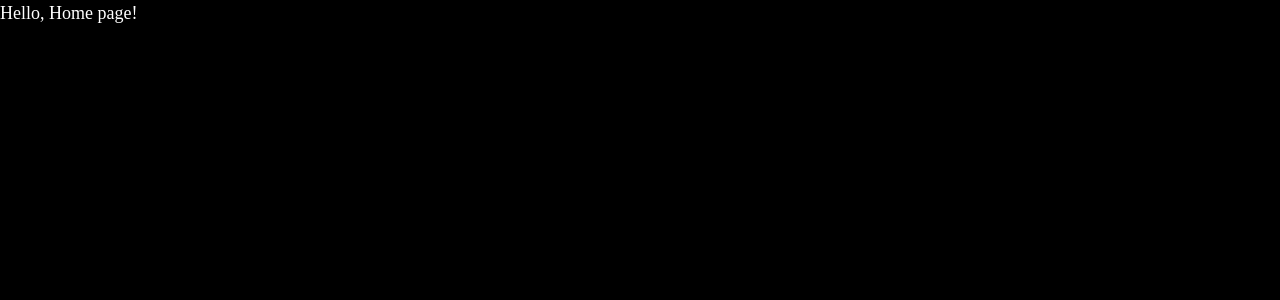
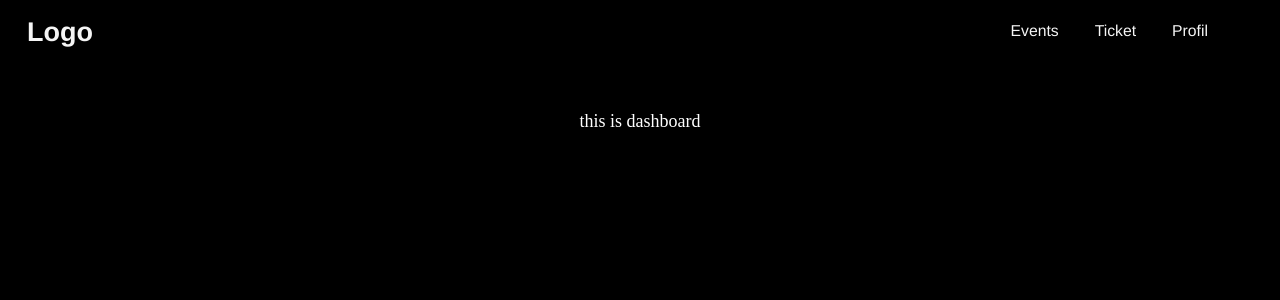
Before and after one commit to Nutstothemoo/HonoD-Front, a Next.js app: page /dashboard in a window 1280 px wide. Shown: the top 300 px of the page. Built offline with nearby package versions, Linux system fonts and the light colour scheme.

Commit message:
add routing

```diff
--- a/src/app/dashboard/events/page.tsx
+++ b/src/app/dashboard/events/page.tsx
@@ -0,0 +1,35 @@
+import React, { useEffect, useState } from 'react';
+import axios from 'axios';
+import EventCard from '@/components/EventCard';
+
+interface Event {
+  id: number;
+
+}
+
+function Events() {
+  const [events, setEvents] = useState<Event[]>([]);
+
+  useEffect(() => {
+    const fetchEvents = async () => {
+      try {
+        const response = await axios.get('URL_DE_VOTRE_API');
+        setEvents(response.data);
+      } catch (error) {
+        console.error('Erreur lors de la récupération des événements:', error);
+      }
+    };
+
+    fetchEvents();
+  }, []);
+
+  return (
+    <section>
+      {events.map((event) => (
+        <EventCard key={event.id} event={event} />
+      ))}
+    </section>
+  );
+}
+
+export default Events;
--- /dev/null
+++ b/src/app/dashboard/layout.tsx
@@ -0,0 +1,16 @@
+import Navbar from "@/components/NavBar"
+
+export default function DashboardLayout({
+  children,
+}: {
+  children: React.ReactNode
+}) {
+  return (
+    <>
+      <Navbar />
+      <main className="flex min-h-screen flex-col items-center justify-between p-24">
+        {children}
+      </main>
+    </>
+  )
+}
--- a/src/app/dashboard/page.tsx
+++ b/src/app/dashboard/page.tsx
@@ -1,4 +1,10 @@
 // `app/page.tsx` is the UI for the `/` URL
+import Navbar from "@/components/NavBar"
+
 export default function DashBoard() {
-  return <h1>Hello, Home page!</h1>
+  return (
+    <>
+    <div>this is dashboard</div>
+    </>
+  );
 }
--- /dev/null
+++ b/src/app/dashboard/profil/page.tsx
@@ -0,0 +1,9 @@
+import React from 'react'
+
+function profil() {
+  return (
+    <section>profil</section>
+  )
+}
+
+export default profil
--- /dev/null
+++ b/src/app/dashboard/ticket/page.tsx
@@ -0,0 +1,9 @@
+import React from 'react'
+
+function ticketSection() {
+  return (
+    <section>ticketSection</section>
+  )
+}
+
+export default ticketSection
--- a/src/app/page.tsx
+++ b/src/app/page.tsx
@@ -1,5 +1,4 @@
 import RevolutionaryTicketSection from '@/components/hero.client';
-
 
 export default function Start() {
   return (
--- /dev/null
+++ b/src/components/EventCard.tsx
@@ -0,0 +1,23 @@
+import React from 'react';
+import Image from 'next/image';
+
+interface EventCardProps {
+  event: {
+    id: string;
+    thumbnailUrl: string;
+    name: string;
+    description: string;
+  };
+}
+
+const EventCard: React.FC<EventCardProps> = ({ event }) => {
+  return (
+    <div key={event.id}>
+      <Image src={event.thumbnailUrl} alt={event.name} width={500} height={300} />
+      <h2>{event.name}</h2>
+      <p>{event.description}</p>
+    </div>
+  );
+};
+
+export default EventCard;
--- a/src/components/LoginForm.tsx
+++ b/src/components/LoginForm.tsx
@@ -1,12 +1,10 @@
 import React, { useEffect, useState } from 'react';
 import { token } from '../utils/token';
-import { useRouter } from 'next/router'
+import { useRouter } from 'next/navigation'
 import { useFormik } from 'formik'
 import * as Yup from 'yup'
 import { setCookie } from 'nookies';
 import axios from 'axios';
-
-
 
 interface LoginFormProps {
   onFormSubmit: (username: string, password: string) => any;
@@ -22,9 +20,9 @@ function LoginForm({ onFormSubmit }: LoginFormProps)  {
     if (token) {
       router.push('/dashboard')
     }
-  }, [])
+  }, [router])
 
- const formik = useFormik({
+  const formik = useFormik({
     initialValues: {
       username: '',
       password: '',
@@ -45,11 +43,11 @@ function LoginForm({ onFormSubmit }: LoginFormProps)  {
         setCookie(null, 'auth-token', auth_token, {
           path: '/',
           sameSite: 'strict',
-          maxAge: 3 * 24 * 60 * 60, // expires in 3 days
+          maxAge: 3 * 24 * 60 * 60,
         });
 
         setSuccess('Logged in successfully!');
-        router.push('/dashboard', undefined, { shallow: true });
+        router.push('/dashboard', undefined);
       } catch (error :any) {
         if (error.response) {
           const { non_field_errors: requestError } = error.response.data;
@@ -94,6 +92,7 @@ function LoginForm({ onFormSubmit }: LoginFormProps)  {
       <input
       className="px-4 py-2 font-bold rounded-full focus:outline-none focus:shadow-outline"
       type="submit"
+      onClick={() => router.push('/dashboard')}
       value="S'inscrire" />
     </form>
     </div>
--- a/src/components/LoginNav.tsx
+++ b/src/components/LoginNav.tsx
@@ -10,6 +10,7 @@ function LoginNav() {
   const [showRegisterForm, setShowRegisterForm] = useState(false);
   const [showLoginNav, setShowLoginNav] = useState(false); // [1
   const [isLoggedIn, setIsLoggedIn] = useState(false);
+  const [showButtons, setShowButtons] = useState(true);
 
   const handleGoogleLogin = () => {
     console.log('Se connecter via Google');
@@ -21,11 +22,15 @@ function LoginNav() {
 
   const handleInternalLogin = () => {
     setShowLonginForm(prevShowForm => !prevShowForm);
+    if (showRegisterForm) setShowRegisterForm(false);
+    if (showButtons) setShowButtons(false);
   };
+
   const handleInternalRegister = () => {
     setShowLoginNav(prevShowLoginNav => !prevShowLoginNav);
     setShowRegisterForm(prevShowForm => !prevShowForm);
     if (showLoginForm) setShowLonginForm(false);
+    if (showButtons) setShowButtons(false);
   };
 
   const handleFormSubmit = async (username: string, password: string) => {
@@ -65,6 +70,13 @@ function LoginNav() {
       throw new Error(error);
     }
   };
+
+  const handleBackClick = () => {
+    setShowButtons(true);
+    if (showLoginForm) setShowLonginForm(false);
+    if(showRegisterForm) setShowRegisterForm(false);
+  };
+
   return (
     <>
     {!isLoggedIn && (
@@ -75,11 +87,16 @@ function LoginNav() {
             Choisissez votre méthode de connexion préférée.
           </p>
           <div className="mt-12 grid grid-cols-1 sm:grid-cols-2 lg:grid-cols-3 gap-6">
-
-            <Button size="medium" text="Se connecter via Google" onClick={handleGoogleLogin} />
-            <Button size="medium" text="Se connecter via Facebook" onClick={handleFacebookLogin} />
-            <Button size="medium" text="Se connecter via HonoD" onClick={handleInternalLogin} />
-            <Button size="large" text="S'inscrire" onClick={handleInternalRegister} />
+            {showButtons ? (
+              <>
+                <Button size="medium" text="Se connecter via Google" onClick={handleGoogleLogin} />
+                <Button size="medium" text="Se connecter via Facebook" onClick={handleFacebookLogin} />
+                <Button size="medium" text="Se connecter via HonoD" onClick={handleInternalLogin} />
+                <Button size="large" text="S'inscrire" onClick={handleInternalRegister} />
+              </>
+            ) : (
+              <Button size="medium" text="⟨ Retour" onClick={handleBackClick} />
+            )}
             {showRegisterForm && (<RegisterForm onFormSubmit={handleRegisterFormSubmit} />)}
             {showLoginForm && (<LoginForm onFormSubmit={handleFormSubmit} />)}
 
--- a/src/components/NavBar.tsx
+++ b/src/components/NavBar.tsx
@@ -7,30 +7,30 @@ function Navbar() {
       <div className="container mx-auto px-6 py-3 md:flex md:justify-between md:items-center">
         <div className="flex justify-between items-center">
           <div>
-            <Link href="/">
-              <a className="text-xl font-bold md:text-2xl">Logo</a>
+            <Link href="/" className="text-xl font-bold md:text-2xl">
+                  Logo
             </Link>
           </div>
         </div>
 
         <div className="md:flex items-center">
           <div className="flex flex-col md:flex-row md:mx-6">
-            <Link href="/events">
-              <a className="my-1 text-sm font-medium md:mx-4 md:my-0">Events</a>
+            <Link href="/dashboard/events" className="my-1 text-sm font-medium md:mx-4 md:my-0">
+            Events
             </Link>
-            <Link href="/ticket">
-              <a className="my-1 text-sm font-medium md:mx-4 md:my-0">Ticket</a>
+            <Link href="/dashboard/ticket" className="my-1 text-sm font-medium md:mx-4 md:my-0">
+              Ticket
             </Link>
-            <Link href="/profile">
-              <a className="my-1 text-sm font-medium md:mx-4 md:my-0">Profil</a>
+            <Link href="/dashboard/profil" className="my-1 text-sm font-medium md:mx-4 md:my-0">
+              Profil
             </Link>
           </div>
 
-          <div className="mt-3 md:mt-0">
+          {/* <div className="mt-3 md:mt-0">
             <form className="flex">
               <input className="w-full px-4 py-2 border rounded-lg focus:outline-none" type="text" placeholder="Rechercher" />
             </form>
-          </div>
+          </div> */}
         </div>
       </div>
     </nav>
--- a/src/components/RegisterForm.tsx
+++ b/src/components/RegisterForm.tsx
@@ -1,5 +1,6 @@
 import React, { useState } from 'react';
 import Button from './atoms/Button';
+import { useRouter } from 'next/router';
 
 interface RegisterFormProps {
   onFormSubmit: (user: any) => any;
@@ -8,7 +9,7 @@ interface RegisterFormProps {
 
 
 function RegisterForm({ onFormSubmit }: RegisterFormProps) {
-
+  const router = useRouter()
   const [firstName, setFirstName] = useState('');
   const [lastName, setLastName] = useState('');
   const [username, setUsername] = useState('');
@@ -63,7 +64,12 @@ function RegisterForm({ onFormSubmit }: RegisterFormProps) {
           <input className="w-full px-3 py-2 leading-tight border rounded shadow appearance-none focus:outline-none focus:shadow-outline" type="tel" value={phone} onChange={(e) => setPhone(e.target.value)} />
         </label>
         {error && <p className="text-red-500">{error}</p>}
-        <Button text="submit" size="small" onClick={handleSubmit} />
+        <Button
+          text="submit"
+          size="small"
+          // onClick={handleSubmit}
+          onClick={() => router.push('/dashboard')}
+          />
         </form>
       </div>
   );
--- a/src/components/hero.client.tsx
+++ b/src/components/hero.client.tsx
@@ -13,14 +13,14 @@ function RevolutionaryTicketSection() {
     setShowNewComponent(true);
   };
 
-  const [isLoggedIn, setIsLoggedIn] = useState(false);
+  const [isLoggedIn, setIsLoggedIn] = useState(true);
 
   return showNewComponent ? (
     <LoginNav />
   ) : (
     <motion.section
-    className="flex items-center justify-center text-white py-16"
-    initial={{ opacity: 0}}
+      className="flex items-center justify-center text-white py-16"
+      initial={{ opacity: 0}}
       animate={{ opacity: 1}}
       exit={{ opacity: 0 }}
     >
```
Also changed, not shown: 1 other file (tests, documents, lock files or other folders).
